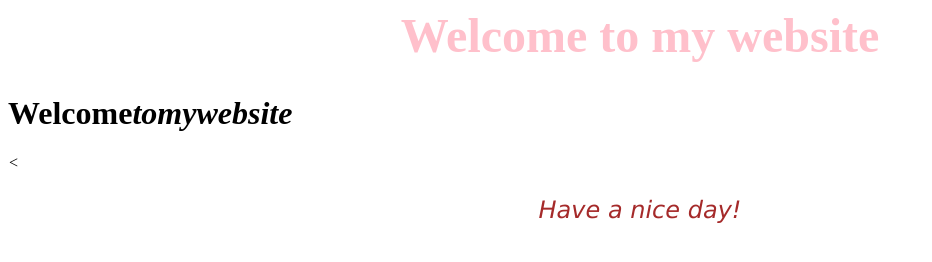
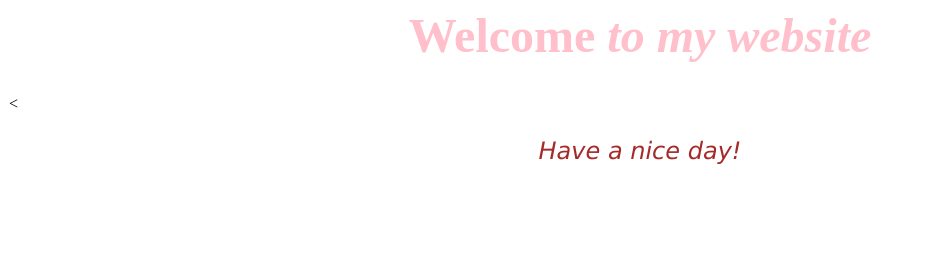
Before and after one commit to shafatudou/peachie.peachy, a plain HTML site: page W4/W4hw1.html in a window 1280 px wide. Shown: the whole page, without its empty margins (0-932 px from the left). Drawn offline with Linux system fonts and the light colour scheme.

Commit message:
Update W4hw1.html

```diff
--- a/W4/W4hw1.html
+++ b/W4/W4hw1.html
@@ -5,8 +5,8 @@
 
 <body>
 
- <h1 style="color:Pink;font-size:300%;text-align:center;">Welcome to my website</h1>
-  <h1>Welcome<i>to<i>my<i>website</i></h1> &lt
+ <h1 style="color:Pink;font-size:300%;text-align:center;">Welcome <i> to <i>my website</i></h1>&lt
+
 &nbsp
 <p style="color:Brown;font-size:150%;font-family:verdana;text-align:center;">Have a nice day!</p>
 
```
